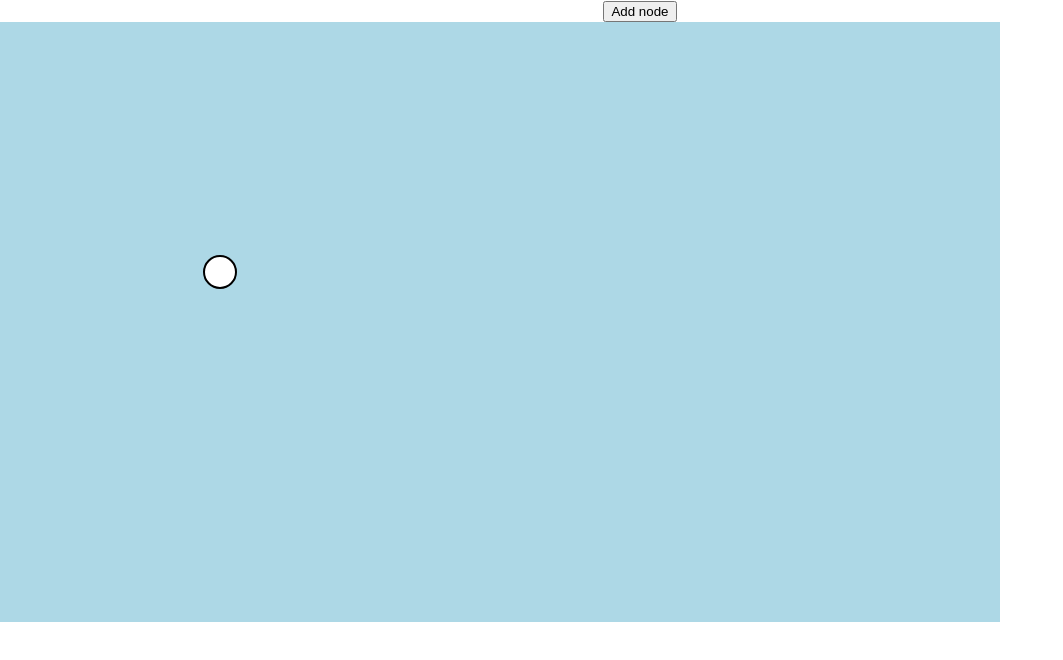
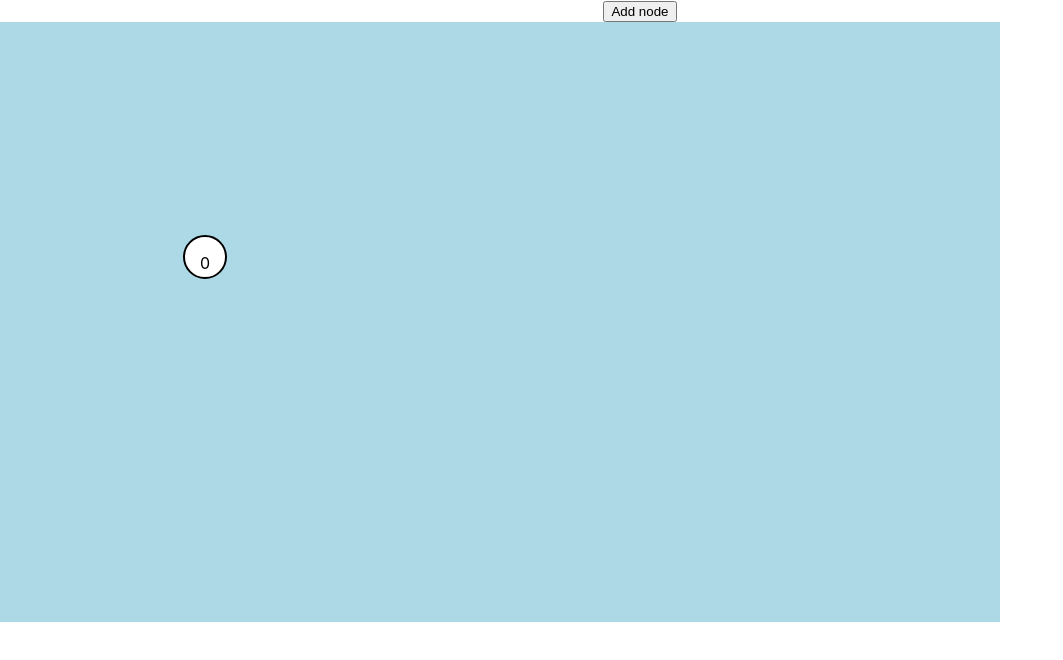
Before and after one commit to khoile3009/NetworkDraw, a React (Create React App) app: page / in a window 1280 px wide. Both pictures are taken after a click on the button "Add node". Shown: the top 660 px of the page, without its empty margins (0-1063 px from the left). Built offline with nearby package versions, Linux system fonts and the light colour scheme.

Commit message:
Working movenode

```diff
--- a/src/Components/Interactive/Canvas.js
+++ b/src/Components/Interactive/Canvas.js
@@ -1,5 +1,5 @@
 import Node from "./Node";
-import { useState, useCallback, useReducer } from "react";
+import { useState, useCallback, useReducer, useRef } from "react";
 
 const width = 1000;
 const height = 600;
@@ -11,8 +11,25 @@ const createNode = (nodes) => {
     connections: [],
     top: Math.floor(Math.random() * height),
     left: Math.floor(Math.random() * width),
+    focused: false,
   };
   return newNodes;
+};
+
+const moveNode = (nodes, index, event, canvas) => {
+  console.log(canvas);
+  const left = event.pageX - canvas.offsetLeft;
+  const top = event.pageY - canvas.offsetTop;
+  console.log(
+    event.pageX,
+    event.pageY,
+    event.target.offsetLeft,
+    event.target.offsetTop,
+    left,
+    top
+  );
+  nodes[index] = { ...nodes[index], left: left, top: top };
+  return nodes;
 };
 
 const nodeReducer = (state, action) => {
@@ -21,15 +38,35 @@ const nodeReducer = (state, action) => {
   switch (action.type) {
     case "addNode":
       newState = { ...state, nodes: [...state.nodes, createNode(state.nodes)] };
+      break;
+    case "focusNode":
+      newState = { ...state, focusedIndex: action.index };
+      break;
+    case "unfocusNode":
+      newState = {
+        ...state,
+        focusedIndex: null,
+      };
+      break;
+    case "moveNode":
+      newState = {
+        ...state,
+        nodes: moveNode(state.nodes, action.index, action.event, action.canvas),
+      };
+      break;
+    default:
+      newState = state;
   }
   return newState;
 };
 
 const initialState = {
   nodes: [],
+  focusedIndex: null,
 };
 
 function Canvas() {
+  const canvas = useRef(null);
   const [state, dispatch] = useReducer(nodeReducer, initialState);
 
   return (
@@ -42,19 +79,40 @@ function Canvas() {
         Add node
       </button>
       <div
+        ref={canvas}
         style={{
           background: "lightblue",
           height: height + "px",
           width: width + "px",
           position: "relative",
         }}
-        onClick={(event) => {
-          console.log(event);
+        onMouseUp={(event) => {
+          if (event.button == 0) dispatch({ type: "unfocusNode" });
+        }}
+        onMouseMove={(event) => {
+          if (
+            state.focusedIndex != null &&
+            event != undefined &&
+            event.button == 1
+          ) {
+            dispatch({
+              type: "moveNode",
+              index: state.focusedIndex,
+              event: event,
+              canvas: canvas.current,
+            });
+          }
         }}
       >
-        {state.nodes.map((node) => {
+        {state.nodes.map((node, index) => {
           return (
-            <Node key={node.name} top={node["top"]} left={node["left"]}></Node>
+            <Node
+              key={node.name}
+              {...node}
+              focusNode={() => {
+                dispatch({ type: "focusNode", index: index });
+              }}
+            ></Node>
           );
         })}
       </div>
--- a/src/Components/Interactive/Node.js
+++ b/src/Components/Interactive/Node.js
@@ -1,20 +1,31 @@
+// TODO: Move this to a separate env file
+const size = 40;
+
 function Node(props) {
   let top = props["top"];
   let left = props["left"];
   return (
     <div
+      onMouseDown={(event) => {
+        if (event.button == 0) props.focusNode();
+      }}
+      onContextMenu={(event) => {
+        event.preventDefault();
+        console.log(event);
+      }}
       style={{
         background: "white",
-        width: "30px",
-        height: "30px",
+        color: "black",
+        width: size + "px",
+        height: size + "px",
         borderRadius: "100%",
         border: "2px solid black",
         position: "absolute",
-        left: left + "px",
-        top: top + "px",
+        left: left - size / 2 + "px",
+        top: top - size / 2 + "px",
       }}
     >
-      {props["name"]}
+      <p>{props["name"]}</p>
     </div>
   );
 }
```
